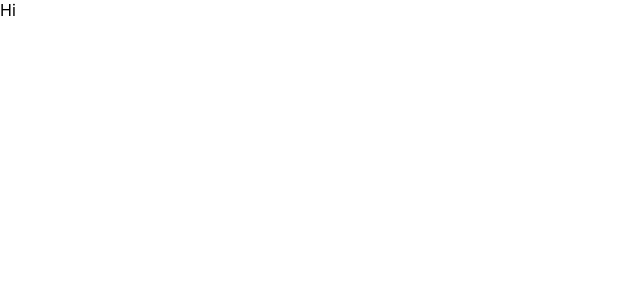
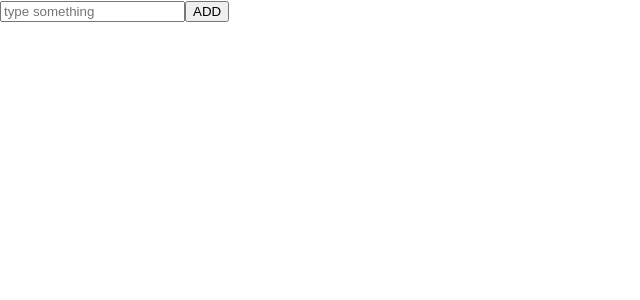
Before and after one commit to Elkhan2003/todo-local-storage, a React (Create React App) app: page / in a window 1280 px wide. Shown: the top 300 px of the page, without its empty margins (0-640 px from the left). Built offline with nearby package versions, Linux system fonts and the light colour scheme.

Commit message:
Maybe last update 🔐

```diff
--- a/src/Components/TodoList/TodoList.jsx
+++ b/src/Components/TodoList/TodoList.jsx
@@ -38,7 +38,6 @@ export const TodoList = () => {
 	};
 	return (
 		<>
-			<div className="App">
 			<div>
 				<input
 					placeholder="type something"
@@ -61,7 +60,6 @@ export const TodoList = () => {
 					/>
 				);
 			})}
-			</div>
 		</>
 	);
 };
--- a/src/Wrapper/Wrapper.jsx
+++ b/src/Wrapper/Wrapper.jsx
@@ -1,11 +1,10 @@
 import React from "react";
-// import { TodoList } from "../components/TodoList/TodoList";
+import { TodoList } from "../components/TodoList/TodoList";
 
 export const Wrapper = () => {
 	return (
 		<>
-			{/*<TodoList />*/}
-			Hi
+			<TodoList />
 		</>
 	);
 };
```
Lines whose indentation alone changed are shown as unchanged.
